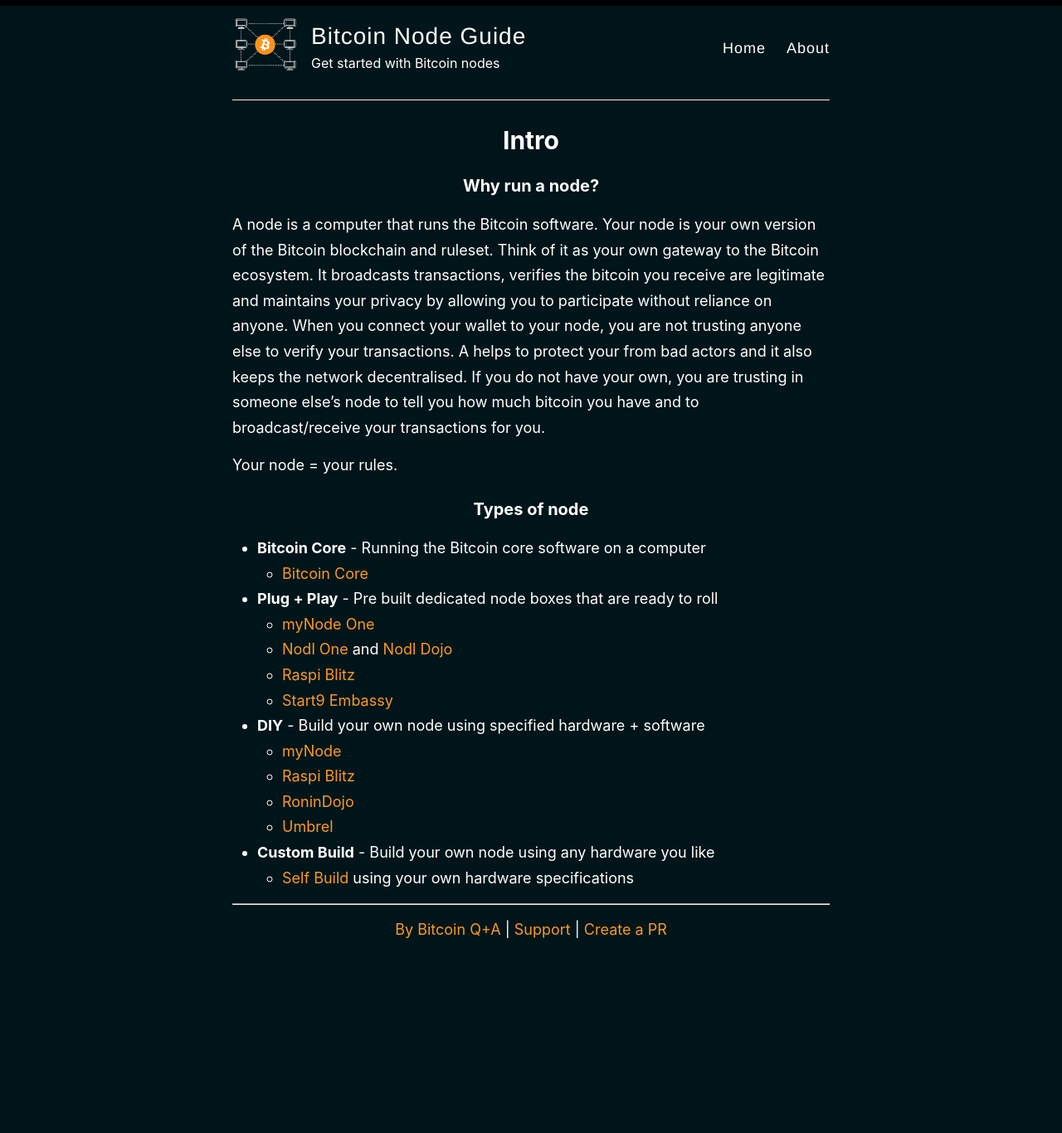
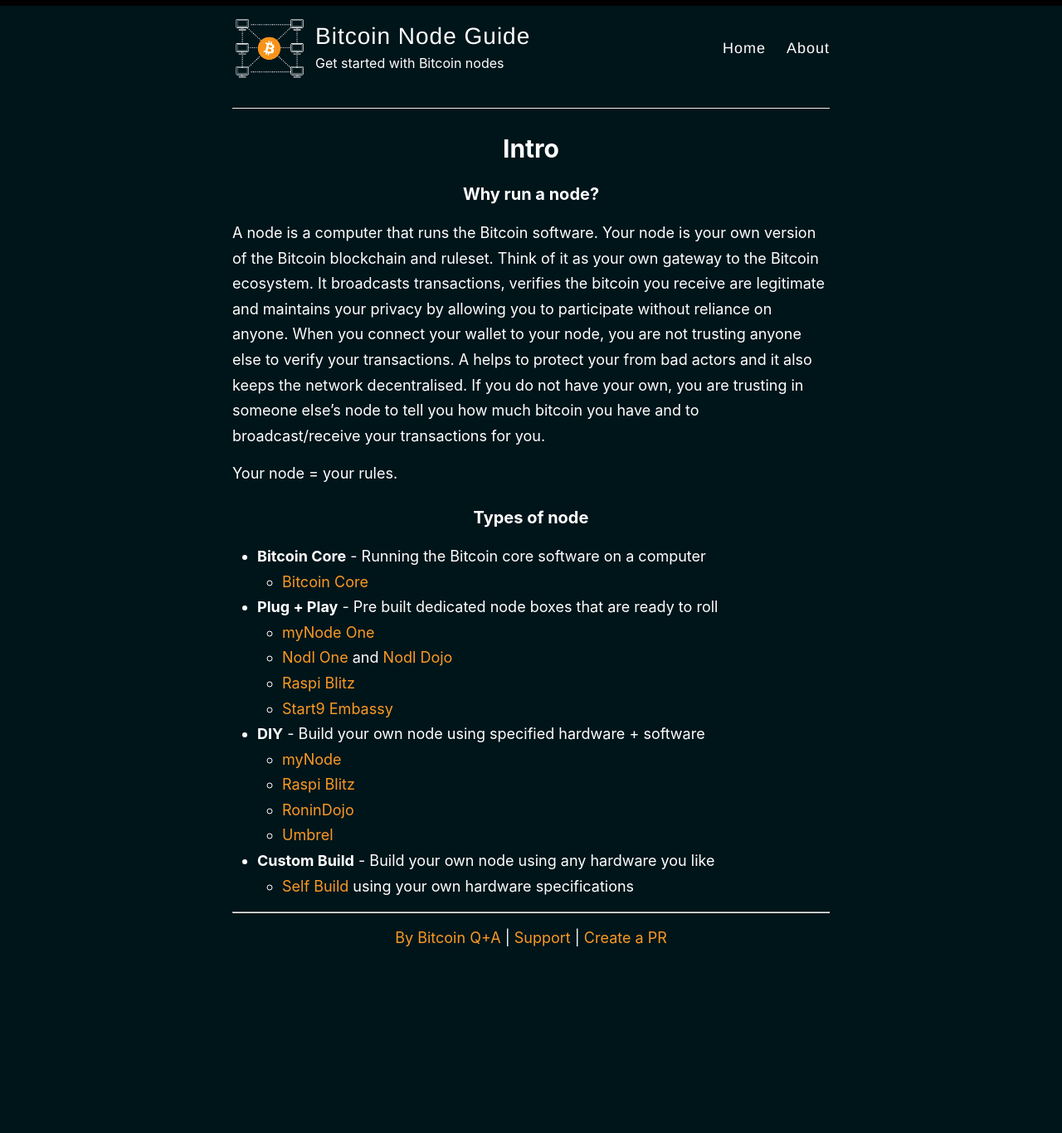
Before and after one commit to BitcoinQnA/node-guide, a Jekyll site: the page built from index.html, in a window 1280 px wide. Shown: the whole page at 83% size. Built offline with Jekyll 4.4.1, drawn with Linux system fonts in a browser that asks for light colours; the list of posts is cut into pages by our own code.

Commit message:
Update style.scss

```diff
--- a/assets/style.scss
+++ b/assets/style.scss
@@ -279,9 +279,9 @@
 
 .site-avatar {
   float: left;
-  width: 80px;
-  height: 80px;
-  margin-right: 15px;
+  width: 90px;
+  height: 90px;
+  margin-right: 10px;
 
   @include mobile {
     float: none;
```
